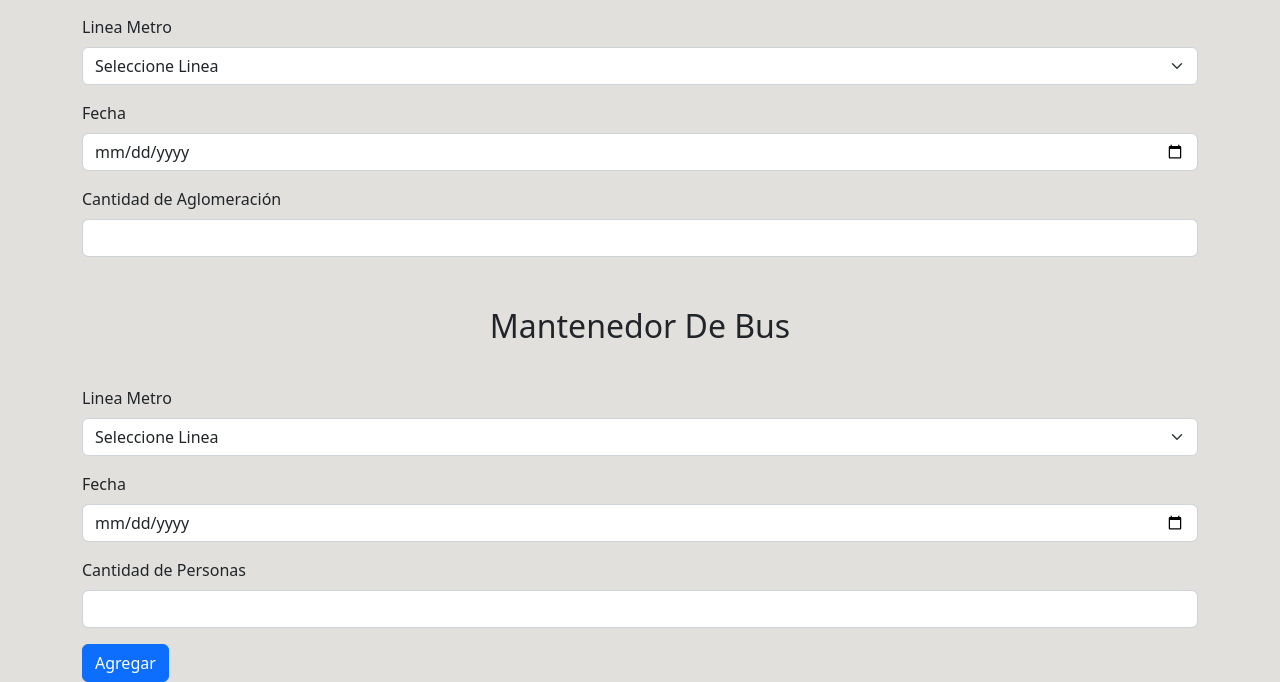
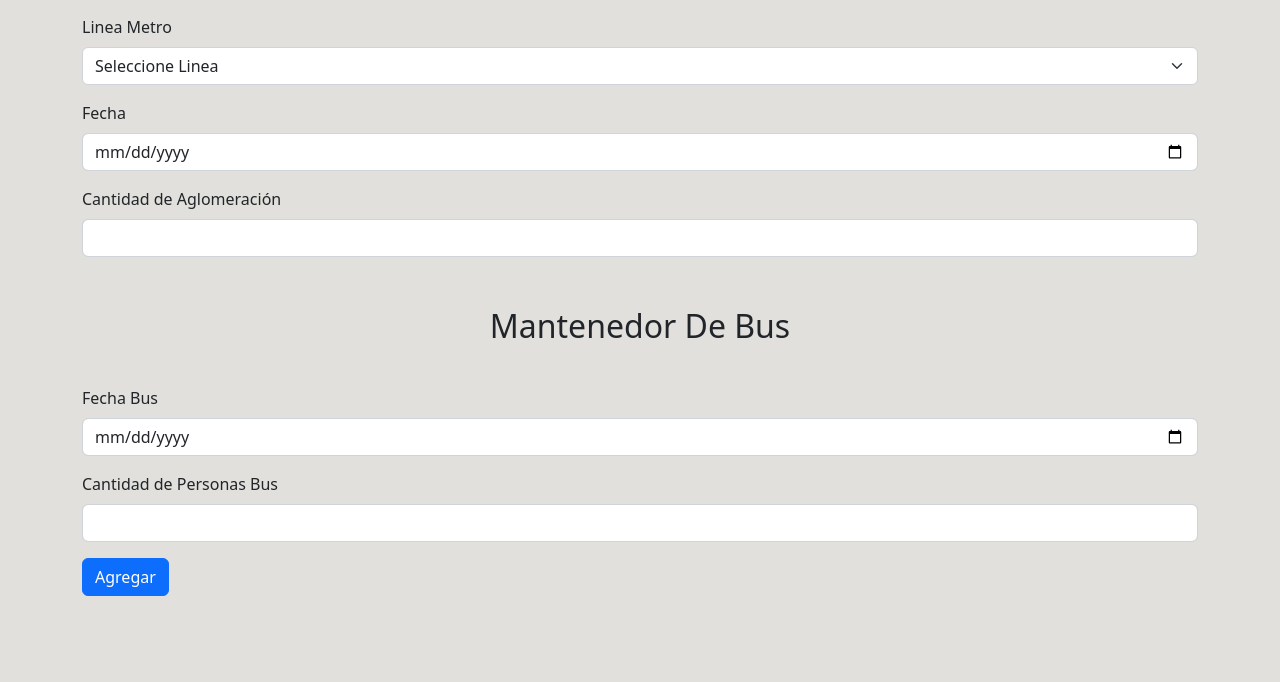
Before and after one commit to Gavoo0/MetroLitics, a Django app: page /reportes in a window 1280 px wide. Shown: the part 170-852 px from the top of the page. After the commit the page ends 766 px from the top, so only its background shows below. Run offline with Django 4.2, Linux system fonts and the light colour scheme.

Commit message:
terminao

```diff
--- a/MetroLitics/Metro/static/js/metro_form.js
+++ b/MetroLitics/Metro/static/js/metro_form.js
@@ -3,9 +3,8 @@ $(document).ready(function(){
         linea = $("#linea").val();
         cantidad = $("#aglomeracion").val();
         fecha = $("#fecha").val();
-        linea2 = $("#linea2").val();
-        cantidad2 = $("#personas").val();
-        fecha2 = $("#fecha2").val();
+        cantidad2 = $("#personas_bus").val();
+        fecha2 = $("#fecha_bus").val();
         valid = true;
         if(linea === null){
             $("#linea").css("border-color","red");
@@ -34,31 +33,21 @@ $(document).ready(function(){
             $("#mensaje_error1").fadeOut();
         }
 
-
-        if(linea2 === null){
-            $("#linea2").css("border-color","red");
-            $("#mensaje_error3").fadeIn();
-            valid = false;
-        } else {
-            $("#linea2").css("border-color","#ced4da");
-            $("#mensaje_error3").fadeOut();
-        }
-
         if(cantidad2 === ""){
-            $("#personas").css("border-color","red");
+            $("#personas_bus").css("border-color","red");
             $("#mensaje_error5").fadeIn();
             valid = false;
         } else {
-            $("#personas").css("border-color","#ced4da");
+            $("#personas_bus").css("border-color","#ced4da");
             $("#mensaje_error5").fadeOut();
         }
 
         if(fecha2 == ""){
-            $("#fecha2").css("border-color","red");
+            $("#fecha_bus").css("border-color","red");
             $("#mensaje_error4").fadeIn();
             valid = false;
         }else{
-            $("#fecha2").css("border-color","#ced4da");
+            $("#fecha_bus").css("border-color","#ced4da");
             $("#mensaje_error4").fadeOut();
         }
 
@@ -103,38 +92,26 @@ $(document).ready(function(){
         }
     })
 
-    $("#linea2").blur(function() {
-        linea2 = $("#linea2").val();
-        if(linea2 === null){
-            $("#linea2").css("border-color","red");
-            $("#mensaje_error3").fadeIn();
-            valid = false;
-        } else {
-            $("#linea2").css("border-color","#ced4da");
-            $("#mensaje_error3").fadeOut();
-        }
-    });
-
-    $("#personas").blur(function() {
-        cantidad2 = $("#personas").val();
+    $("#personas_bus").blur(function() {
+        cantidad2 = $("#personas_bus").val();
         if(cantidad2 === ""){
-            $("#personas").css("border-color","red");
+            $("#personas_bus").css("border-color","red");
             $("#mensaje_error5").fadeIn();
             valid = false;
         } else {
-            $("#personas").css("border-color","#ced4da");
+            $("#personas_bus").css("border-color","#ced4da");
             $("#mensaje_error5").fadeOut();
         }
     });
 
-    $("#fecha2").blur(function() {
-        fecha2 = $("#fecha2").val();
+    $("#fecha_bus").blur(function() {
+        fecha2 = $("#fecha_bus").val();
         if(fecha2 == ""){
-            $("#fecha2").css("border-color","red");
+            $("#fecha_bus").css("border-color","red");
             $("#mensaje_error4").fadeIn();
             valid = false;
         }else{
-            $("#fecha2").css("border-color","#ced4da");
+            $("#fecha_bus").css("border-color","#ced4da");
             $("#mensaje_error4").fadeOut();
         }
     });
--- a/MetroLitics/Metro/templates/Metro/reportes.html
+++ b/MetroLitics/Metro/templates/Metro/reportes.html
@@ -3,11 +3,13 @@
 
 <div class="container">
     <span class="Titulo-Form">Mantenedor De Metro</span>
-    <form class="row g-3" id="form-agregar" method="POST">
+    <form class="row g-3" id="form-agregar" method="POST" action="{% url 'reportes' %}">
       {% csrf_token %}
+
+      <!-- Datos del Metro -->
       <div class="col-md-12">
           <label for="linea" class="form-label">Linea Metro</label>
-          <select class="form-select" id="linea">
+          <select class="form-select" id="linea" name="linea">
               <option selected disabled>Seleccione Linea</option>
               <option value="Linea_1">Linea 1</option>
               <option value="Linea_2">Linea 2</option>
@@ -17,47 +19,42 @@
               <option value="Linea_6">Linea 6</option>
               <option value="Linea_7">Linea 7</option>
           </select>
-          <p id="mensaje_error" >Seleccione una opcion</p>
+          <p id="mensaje_error" >Seleccione una opción</p>
+      </div>
 
-          <label for="fecha" class="form-label" style="margin-top: 1rem;">Fecha</label>
-          <input type="date" class="form-control" id="fecha" name="fecha" >
-          <p id="mensaje_error1" >Seleccione una opcion</p>
+      <div class="col-md-12">
+          <label for="fecha" class="form-label">Fecha</label>
+          <input type="date" class="form-control" id="fecha" name="fecha">
+          <p id="mensaje_error1" >Seleccione una opción</p>
       </div>
+
       <div class="col-md-12">
           <label for="aglomeracion" class="form-label">Cantidad de Aglomeración</label>
           <input type="number" class="form-control" id="aglomeracion" name="aglomeracion">
           <p id="mensaje_error2" >Ingrese algún dato</p>
       </div>
 
+      <!-- Datos del Bus -->
+      <span class="Titulo-Form">Mantenedor De Bus</span>
 
-        <span class="Titulo-Form">Mantenedor De Bus</span>
       <div class="col-md-12">
-          <label for="linea2" class="form-label">Linea Metro</label>
-          <select class="form-select" id="linea2">
-            <option selected disabled>Seleccione Linea</option>
-            <option value="Linea_1">Linea 1</option>
-            <option value="Linea_2">Linea 2</option>
-            <option value="Linea_3">Linea 3</option>
-            <option value="Linea_4">Linea 4</option>
-            <option value="Linea_5">Linea 5</option>
-            <option value="Linea_6">Linea 6</option>
-            <option value="Linea_7">Linea 7</option>
-          </select>
-          <p id="mensaje_error3" >Seleccione una opcion</p>
+          <label for="fecha_bus" class="form-label">Fecha Bus</label>
+          <input type="date" class="form-control" id="fecha_bus" name="fecha_bus">
+          <p id="mensaje_error4" >Seleccione una opción</p>
+      </div>
 
-          <label for="fecha2" class="form-label" style="margin-top: 1rem;">Fecha</label>
-          <input type="date" class="form-control" id="fecha2" name="fecha" >
-          <p id="mensaje_error4" >Seleccione una opcion</p>
-        </div>
       <div class="col-md-12">
-          <label for="personas" class="form-label">Cantidad de Personas</label>
-          <input type="number" class="form-control" id="personas" name="personas">
+          <label for="personas_bus" class="form-label">Cantidad de Personas Bus</label>
+          <input type="number" class="form-control" id="personas_bus" name="personas_bus">
           <p id="mensaje_error5" >Ingrese algún dato</p>
       </div>
+
       <div class="col-12">
           <button type="submit" class="btn btn-primary" id="boton-submit">Agregar</button>
       </div>
   </form>
+
+
 </div>
 
 <script src="https://code.jquery.com/jquery-3.7.1.js" integrity="sha256-eKhayi8LEQwp4NKxN+CfCh+3qOVUtJn3QNZ0TciWLP4=" crossorigin="anonymous"></script>
--- a/MetroLitics/Metro/views.py
+++ b/MetroLitics/Metro/views.py
@@ -1,5 +1,5 @@
 from django.shortcuts import render,redirect
-from .models import Mantenedor_metro
+from .models import Mantenedor_metro, Mantenedor_bus, Reporte
 from datetime import datetime, timedelta
 # Create your views here.
 def index(request):
@@ -20,5 +20,57 @@ def analiticas(request):
     return render(request, 'Metro/analiticas.html',context)
 
 def reportes(request):
+    if request.method == "POST":
+        linea_metro = request.POST.get('linea')
+        fecha_metro = request.POST.get('fecha')
+        aglomeracion = int(request.POST.get('aglomeracion'))
+        fecha_bus = request.POST.get('fecha_bus')
+        personas_bus = int(request.POST.get('personas_bus'))
+
+
+        metros = Mantenedor_metro.objects.filter(fecha=fecha_metro, linea_metro=linea_metro)
+
+        if metros.exists():
+            # Si ya existen registros, actualizamos el primero
+            metro = metros.first()
+            metro.aglomeracion = (aglomeracion + metro.aglomeracion)-personas_bus
+            metro.save()
+        else:
+            # Si no existe, creamos un nuevo registro
+            print("hola")
+            metro = Mantenedor_metro(
+                linea_metro=linea_metro,
+                fecha=fecha_metro,
+                aglomeracion=aglomeracion-personas_bus
+            )
+            metro.save()
+
+        bus = Mantenedor_bus.objects.filter(fecha=fecha_bus)
+
+        buses = Mantenedor_bus.objects.filter(fecha=fecha_bus)
+
+        if buses.exists():
+            # Si ya existen registros, actualizamos el primero
+            bus = buses.first()
+            bus.f_id_metro = metro
+            bus.cantidad_personas = personas_bus
+            bus.save()
+        else:
+            # Si no existe, lo creamos
+            bus = Mantenedor_bus(
+                f_id_metro=metro,
+                fecha=fecha_bus,
+                cantidad_personas=personas_bus
+            )
+            bus.save()
+
+        nuevo_reporte = Reporte(
+            f_id_metro = metro,
+            f_id_bus = bus,
+            fecha = fecha_metro
+        )
+
+        nuevo_reporte.save()
+
     context={}
     return render(request, 'Metro/reportes.html',context)
```
Also changed, not shown: MetroLitics/db.sqlite3. Lines whose indentation alone changed are shown as unchanged.
